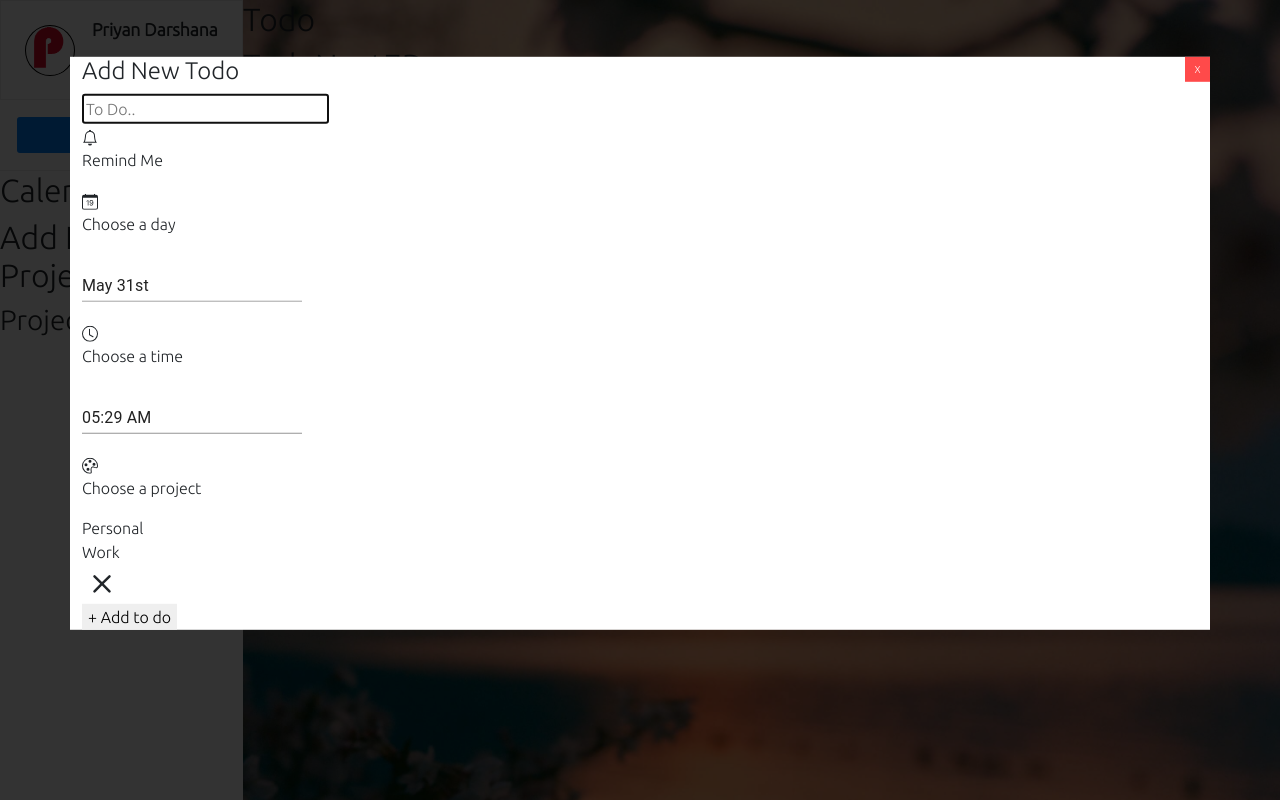
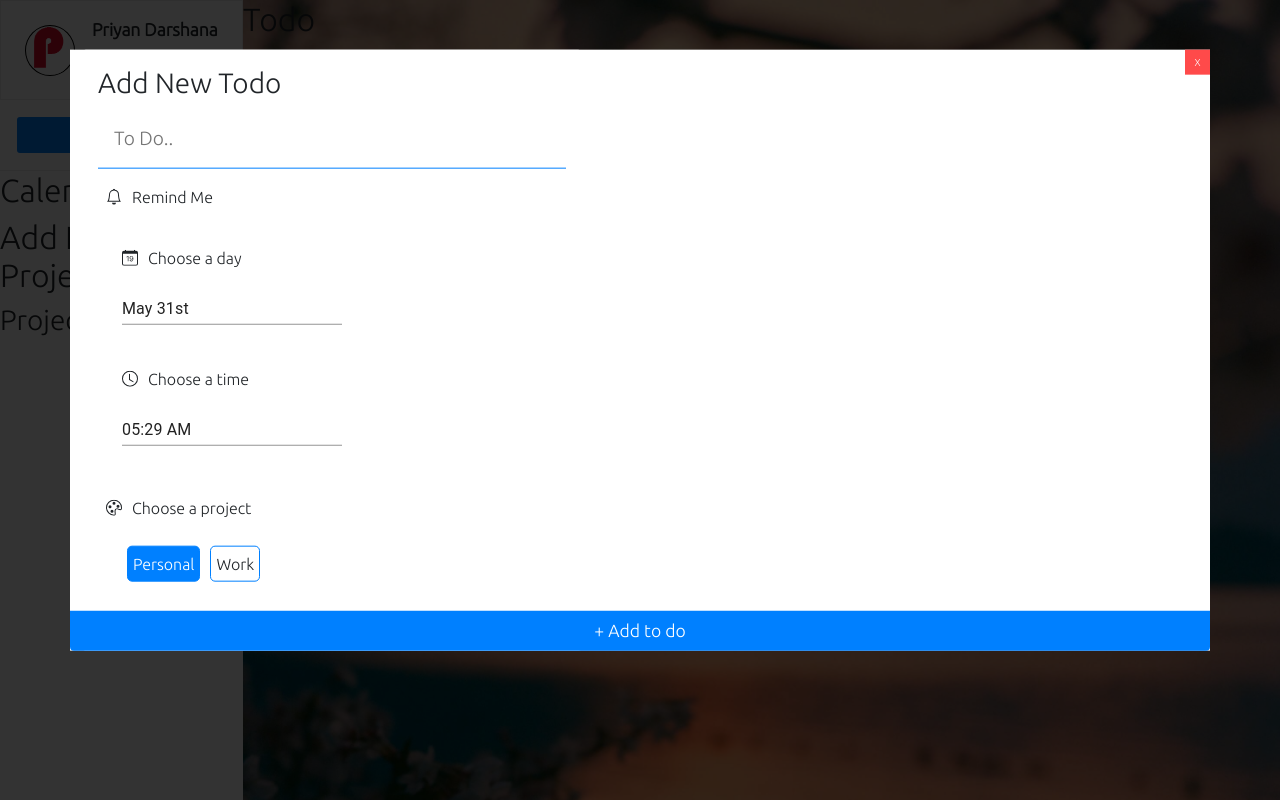
Before and after one commit to priyan1995/React-fundamenals, a React (Create React App) app: page /todo in a window 1280 px wide. Both pictures are taken after a click on the button "+ New Todo". Built offline with nearby package versions, Linux system fonts and the light colour scheme.

Commit message:
styles added

```diff
--- a/src/components/Todo/AddNewTodo.jsx
+++ b/src/components/Todo/AddNewTodo.jsx
@@ -27,7 +27,7 @@ export const AddNewTodo = () => {
                         <form>
 
                             <div className='text'>
-                                <h4>Add New Todo</h4>
+                                <h3>Add New Todo</h3>
                                 <input
                                     type='text'
                                     value={text}
@@ -49,21 +49,21 @@ export const AddNewTodo = () => {
                                 <div className='title'>
                                     <CalendarDate />
                                     <p>Choose a day</p>
+                                </div>
                                 <DatePicker
                                     value={day}
                                     onChange={day => setDay(day)} />
-                                </div>
                             </div>
 
                             <div className='pick-time'>
                                 <div className='title'>
                                     <Clock />
                                     <p>Choose a time</p>
+                                </div>
                                 <TimePicker
                                     value={time}
                                     onChange={time => setTime(time)}
                                 />
-                                </div>
                             </div>
 
                             <div className='pick-project'>
@@ -71,17 +71,17 @@ export const AddNewTodo = () => {
                                     <Palette />
                                     <p>Choose a project</p>
                                 </div>
-                                <div className='projects active'>
+                                <div className='projects'>
+                                    <div className='project active'>
                                         Personal
                                     </div>
-                                <div className='projects'>
+                                    <div className='project'>
                                         Work
                                     </div>
                                 </div>
+                            </div>
 
-                            <div className='cancel' onClick={() => setShowModal(false)}>
-                                <X size='40' />
-                            </div>
+
 
                             <div className='confirm'>
                                 <button>+ Add to do</button>
--- a/src/todo/todo.css
+++ b/src/todo/todo.css
@@ -74,6 +74,8 @@
   transform: translate(-50%, -25%);
   background: white;
 }
+
+
 /* pd-add-new-todo */
 .pd-add-new-todo {
   border-bottom: 1px solid #ebebeb;
@@ -112,3 +114,83 @@
     justify-content: center;
     align-items: center;
 }
+
+/* pd-add-new-todo form */
+.pd-add-new-todo form {
+  padding: 1rem 1rem calc(1rem + 40px) 1rem;
+  width: 500px;
+  background: white;
+  border-radius: 4px;
+}
+.pd-add-new-todo form .text input {
+  padding: 1rem;
+  width: 100%;
+  margin-bottom: 0.5rem;
+  border: none;
+  font-size: 1.2rem;
+}
+.pd-add-new-todo form .text input:focus {
+  outline: none;
+  border-bottom: 1px solid #0080ff;
+}
+.pd-add-new-todo form .remind {
+  display: flex;
+  align-items: center;
+  padding: 0.5rem;
+}
+.pd-add-new-todo form p {
+  margin-left: 10px;
+  margin-bottom: 0;
+}
+.pd-add-new-todo form .title {
+  display: flex;
+  align-items: center;
+  margin-bottom: 5px;
+}
+.pd-add-new-todo form .pick-day {
+  padding: 1.5rem 1.5rem 0 1.5rem;
+}
+.pd-add-new-todo form .pick-time {
+  padding: 1.5rem;
+}
+.pd-add-new-todo form .pick-project {
+  padding: 0.5rem;
+}
+.pd-add-new-todo form .pick-project .projects {
+  display: flex;
+  flex-wrap: wrap;
+  padding: 1rem 1rem 0 1rem;
+}
+.pd-add-new-todo form .pick-project .projects .project {
+  border: 1px solid #0080ff;
+  border-radius: 5px;
+  padding: 5px;
+  margin: 5px;
+  cursor: pointer;
+}
+.pd-add-new-todo form .pick-project .projects .active {
+  background: #0080ff;
+  color: white;
+}
+.pd-add-new-todo form .cancel {
+  position: absolute;
+  top: 0;
+  right: 5px;
+  cursor: pointer;
+}
+.pd-add-new-todo form .confirm {
+  position: absolute;
+  bottom: 0;
+  left: 0;
+  width: 100%;
+}
+.pd-add-new-todo form .confirm button {
+  width: 100%;
+  height: 40px;
+  background: #0080ff;
+  color: white;
+  font-size: 1.1rem;
+  border: none;
+  border-radius: 0 0 4px 4px;
+  cursor: pointer;
+}
```
Lines whose indentation alone changed are shown as unchanged.
